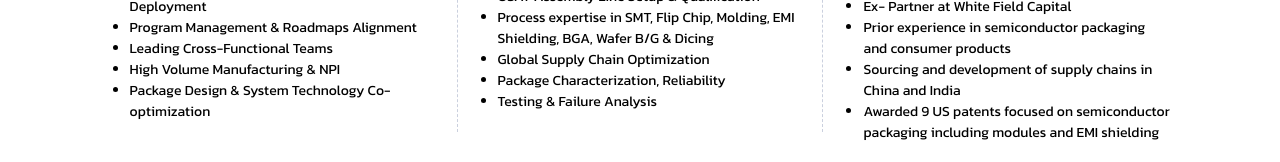
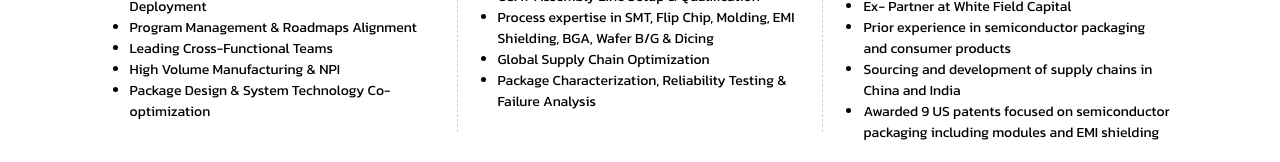
Before and after one commit to webtesting22/glosem, a React (Vite) app: page /glosemAbout in a window 1280 px wide. Shown: the part 1175-1337 px from the top of the page. Built offline with nearby package versions, Linux system fonts and the light colour scheme; a web font is replaced by a local one.

Commit message:
point update

```diff
--- a/src/GlosemComponents/GlosemAbout/GlosemAbout.jsx
+++ b/src/GlosemComponents/GlosemAbout/GlosemAbout.jsx
@@ -181,8 +181,7 @@
                 "OSAT Assembly Line Setup & Qualification",
                 " ⁠Process expertise in SMT, Flip Chip, Molding, EMI Shielding, BGA, Wafer B/G & Dicing",
                 "Global Supply Chain Optimization",
-                "Package Characterization, Reliability",
-                "Testing & Failure Analysis"
+                "Package Characterization, Reliability Testing & Failure Analysis",
             ]
         },
         {
```
